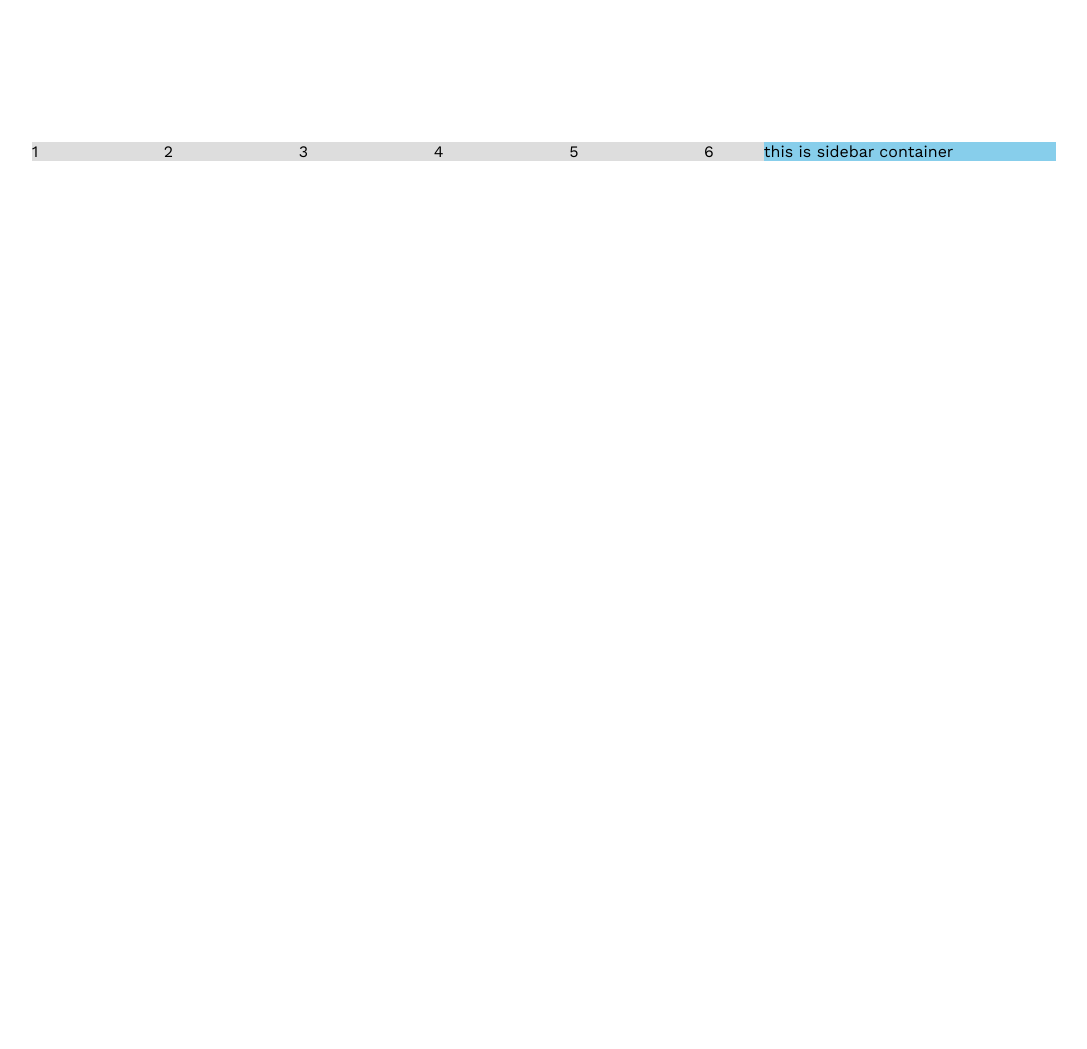
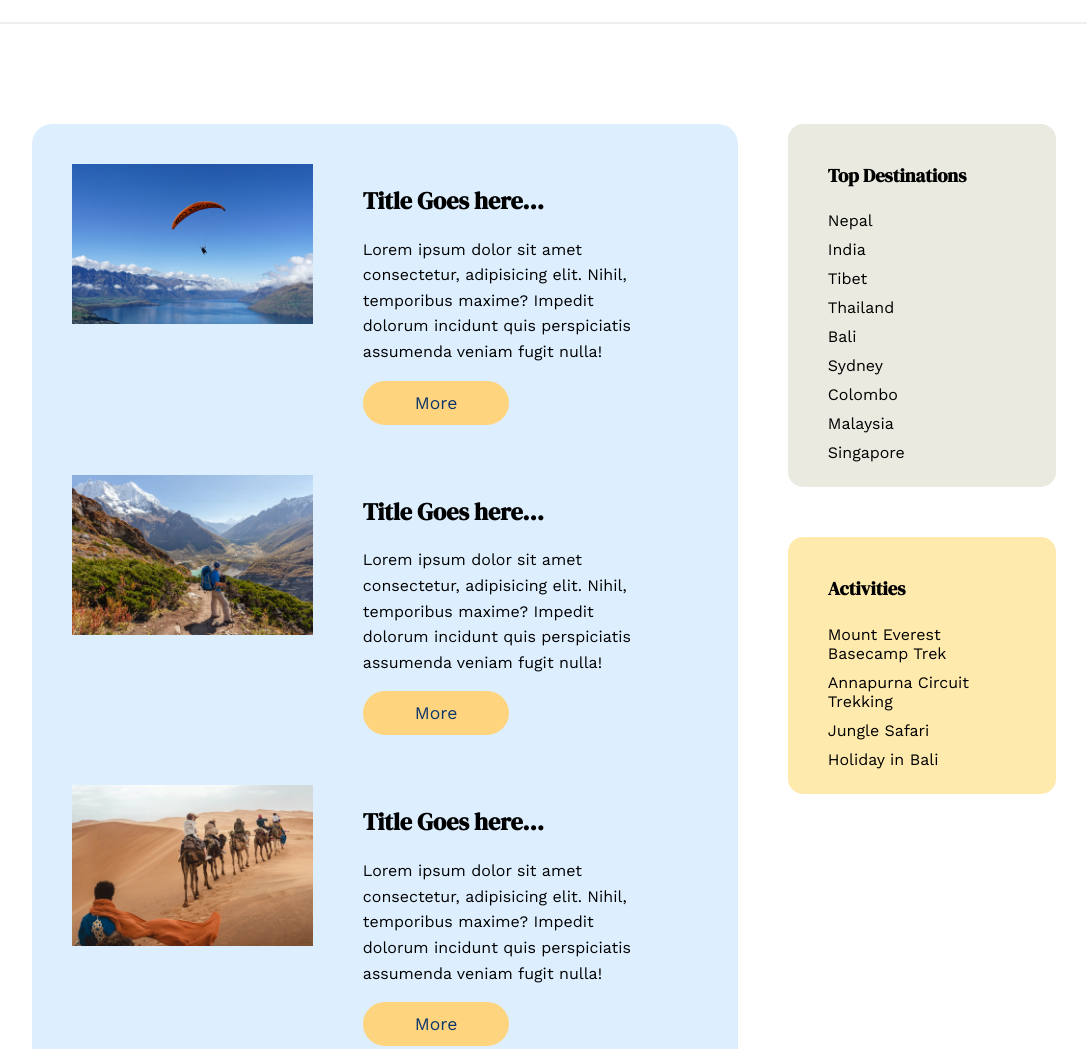
Before and after one commit to arunsatyal/travel-blog, a plain HTML site: page index.html in a window 1280 px wide. Shown: the part 1580-2629 px from the top of the page, without its empty margins (96-1183 px from the left). Before the commit the page ends 1961 px from the top, so only its background shows below. Drawn offline with nearby package versions, Linux system fonts and the light colour scheme.

Commit message:
last upload

```diff
--- a/css/style.css
+++ b/css/style.css
@@ -6,11 +6,18 @@
   --yellow: #ffd47f;
 }
 
+.bg-green {
+  background: rgba(150, 150, 100, 0.2);
+}
+
+.bg-yellow {
+  background: rgb(255, 234, 174);
+}
+
 body {
   font-family: "Work Sans", sans-serif;
   margin: 0;
   padding: 0;
-  padding-bottom: 100px;
 }
 
 h1,
@@ -129,6 +136,10 @@ p {
   flex: 9;
 }
 
+.valign-center {
+  align-items: center;
+}
+
 .mr-5 {
   margin-right: 50px;
 }
@@ -142,6 +153,12 @@ p {
   display: flex;
   padding-bottom: 30px;
   border-bottom: solid 1px #ddd;
+}
+
+hr {
+  border: solid 1px #eee;
+  margin-top: 100px;
+  margin-bottom: 100px;
 }
 
 /* FOR TEMPORARY USE */
@@ -242,12 +259,9 @@ ul.nav a:hover {
 
 /* Content area */
 
-.content {
+/* .content {
   padding-top: 50px;
-  padding-bottom: 120px;
-
   /* background: skyblue; */
-}
 
 .date {
   color: darkgray;
@@ -264,14 +278,80 @@ ul.nav a:hover {
   display: flex;
   width: 70%;
   justify-content: space-between;
+  flex-direction: column;
+  background: #ddefff;
+  min-height: 200px;
+  border-radius: 20px;
+  padding: 40px;
+}
+
+.content-box {
+  display: flex;
+  margin-bottom: 50px;
+}
+
+.content-box:last-child {
+  margin-bottom: 0;
+}
+
+.content-box img {
+  width: 100%;
+  margin-right: 50px;
+}
+
+.content-box div {
+  margin-right: 50px;
 }
 
 .recent-post-container {
   flex: 70%;
-  background: #ddd;
 }
 
-.recent-post-container > aside {
-  display: flex;
+.recent-post-container > .sidebar {
   flex: 30%;
 }
+.card-sidebar {
+  padding: 20px 40px;
+  margin-bottom: 50px;
+  border-radius: 15px;
+}
+
+ul {
+  margin: 0;
+  padding: 0;
+  list-style: none;
+}
+
+li {
+  padding: 5px 0;
+}
+
+.subscribe-bar {
+  margin-top: 100px;
+  height: 100px;
+  /* padding: 50px 0; */
+  color: #0c356a;
+  background: #e4e1d9;
+  display: flex;
+  align-items: center;
+}
+
+.form-container {
+  margin-left: 90px;
+}
+
+.form-input {
+  font-family: "Work Sans", sans-serif;
+  border: none;
+  padding: 10px;
+  /* line-height: 1.6; */
+  font-size: 18px;
+  border-radius: 5px;
+  margin-right: 20px;
+}
+
+footer {
+  background: #0c356a;
+  color: #fff;
+  padding: 100px 0px;
+}
--- a/index.html
+++ b/index.html
@@ -126,24 +126,116 @@
       </div>
     </section>
 
+    <hr />
+
     <!-- content with sidebar -->
 
     <section class="content">
       <main class="container recent-post-container">
         <div class="main-content">
-          <div>1</div>
-          <div>2</div>
-          <div>3</div>
-          <div>4</div>
-          <div>5</div>
-          <div>6</div>
+          <div class="content-box">
+            <div><img src="../img/featured-3.jpg" alt="" /></div>
+            <div>
+              <h2>Title Goes here...</h2>
+              <p>
+                Lorem ipsum dolor sit amet consectetur, adipisicing elit. Nihil,
+                temporibus maxime? Impedit dolorum incidunt quis perspiciatis
+                assumenda veniam fugit nulla!
+              </p>
+              <a href="#" class="btn btn-small px-5">More</a>
+            </div>
+          </div>
+
+          <div class="content-box">
+            <div><img src="../img/featured-2.jpg" alt="" /></div>
+            <div>
+              <h2>Title Goes here...</h2>
+              <p>
+                Lorem ipsum dolor sit amet consectetur, adipisicing elit. Nihil,
+                temporibus maxime? Impedit dolorum incidunt quis perspiciatis
+                assumenda veniam fugit nulla!
+              </p>
+              <a href="#" class="btn btn-small px-5">More</a>
+            </div>
+          </div>
+
+          <div class="content-box">
+            <div><img src="../img/featured-1.jpg" alt="" /></div>
+            <div>
+              <h2>Title Goes here...</h2>
+              <p>
+                Lorem ipsum dolor sit amet consectetur, adipisicing elit. Nihil,
+                temporibus maxime? Impedit dolorum incidunt quis perspiciatis
+                assumenda veniam fugit nulla!
+              </p>
+              <a href="#" class="btn btn-small px-5">More</a>
+            </div>
+          </div>
         </div>
-        <aside class="sky">this is sidebar container</aside>
+        <aside class="sidebar">
+          <div class="card-sidebar bg-green">
+            <h1>Top Destinations</h1>
+            <ul>
+              <li>Nepal</li>
+              <li>India</li>
+              <li>Tibet</li>
+              <li>Thailand</li>
+              <li>Bali</li>
+              <li>Sydney</li>
+              <li>Colombo</li>
+              <li>Malaysia</li>
+              <li>Singapore</li>
+            </ul>
+          </div>
+
+          <div class="card-sidebar bg-yellow">
+            <h1>Activities</h1>
+            <ul>
+              <li>Mount Everest Basecamp Trek</li>
+              <li>Annapurna Circuit Trekking</li>
+              <li>Jungle Safari</li>
+              <li>Holiday in Bali</li>
+            </ul>
+          </div>
+        </aside>
       </main>
     </section>
 
     <!-- content with sidebar end -->
 
+    <!-- NEWSLETTER  -->
+    <section class="subscribe-bar">
+      <div class="container flex valign-center">
+        <div>
+          <h1>Subscribe Us</h1>
+          <!-- <p>Get latest updates in your email.</p> -->
+        </div>
+        <div class="form-container">
+          <form action="#">
+            <input
+              type="text"
+              class="form-input"
+              placeholder="Full Name"
+              required
+            />
+            <input
+              type="email"
+              class="form-input"
+              placeholder="Email "
+              required
+            />
+            <button href="#" class="btn btn-small">Subscribe</button>
+          </form>
+        </div>
+      </div>
+    </section>
+
     <!-- CONTENT END -->
+
+    <footer>
+      <div class="container">
+        &copy; Copyright 2023 TravelBlog. All Rights Reserved.
+      </div>
+    </footer>
   </body>
 </html>
```
